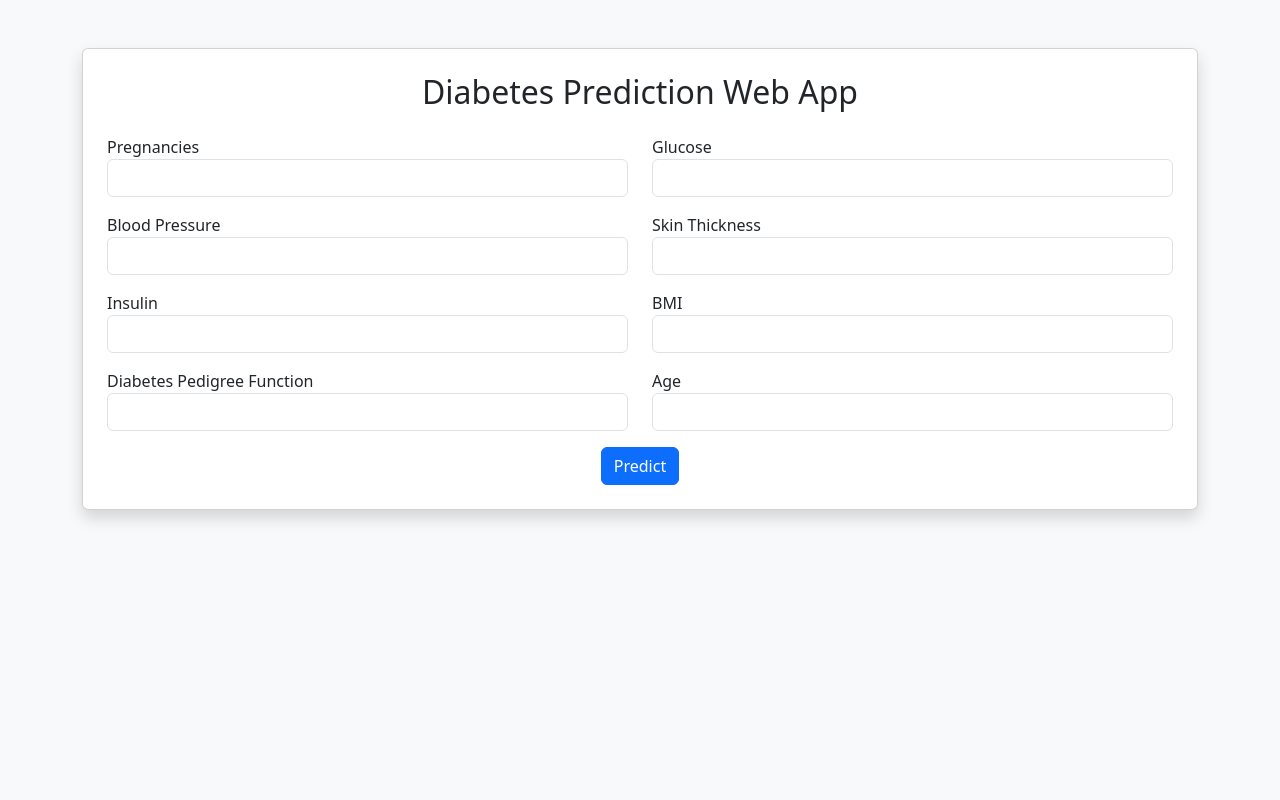
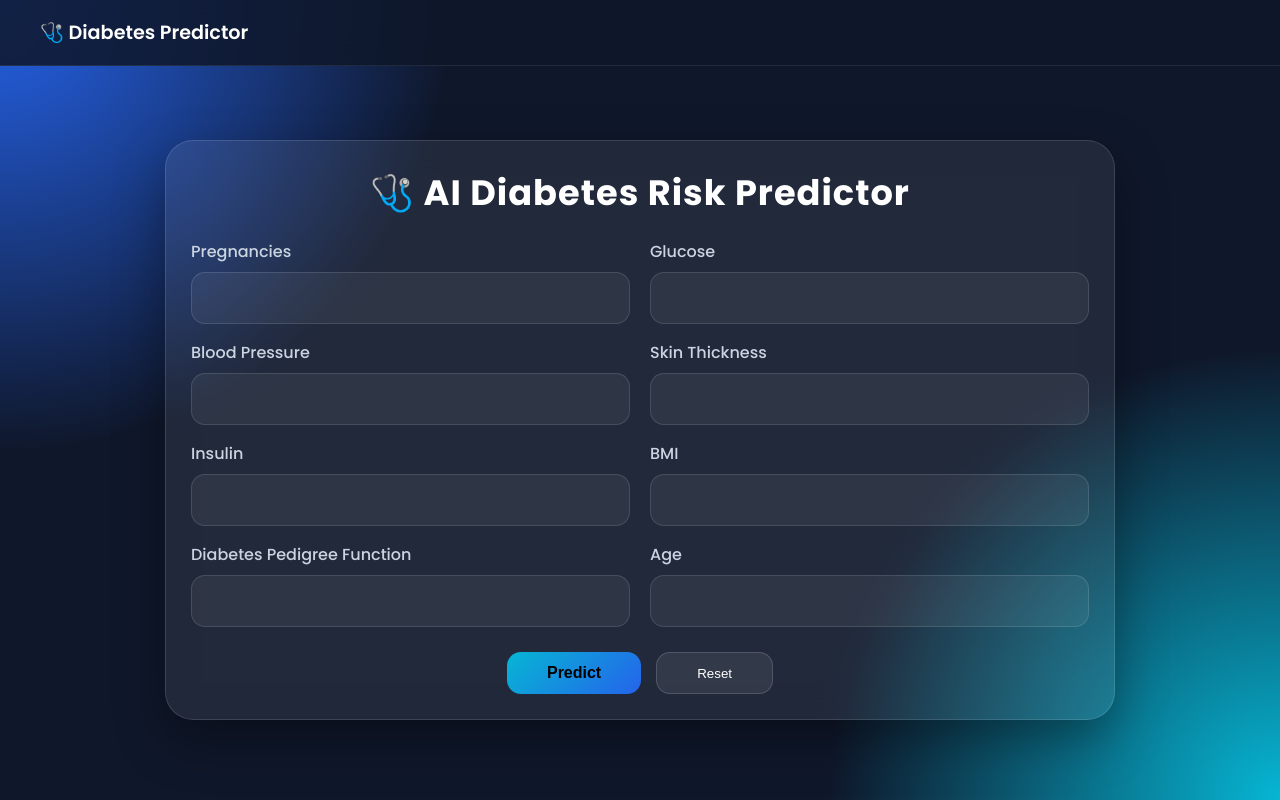
Before and after one commit to veerta-shrivastava/Diabetes_predictor, a Flask app: page / in a window 1280 px wide. Run offline with Flask 3, Linux system fonts and the light colour scheme; parts of the project's set-up code (start-up, migrations or seed data) failed here and were passed over.

Commit message:
Enhance UI and improve Diabetes Predictor

```diff
--- a/app.py
+++ b/app.py
@@ -14,10 +14,32 @@ def predict():
     try:
         features = [float(x) for x in request.form.values()]
         prediction = model.predict([np.array(features)])
+
         result = "Diabetic" if prediction[0] == 1 else "Not Diabetic"
-        return render_template('index.html', prediction_text=f'Result: {result}')
+
+        return render_template(
+            'index.html',
+            prediction_text=f'Result: {result}',
+            form=request.form
+        )
+
     except Exception as e:
-        return render_template('index.html', prediction_text=f'Error: {str(e)}')
+        return render_template(
+            'index.html',
+            prediction_text=f'Error: {str(e)}',
+            form=request.form
+        )
 
+# def predict():
+#     try:
+#         features = [float(x) for x in request.form.values()]
+#         prediction = model.predict([np.array(features)])
+#         result = "Diabetic" if prediction[0] == 1 else "Not Diabetic"
+#         return render_template('index.html', prediction_text=f'Result: {result}')
+#     except Exception as e:
+#         return render_template('index.html', prediction_text=f'Error: {str(e)}')
+@app.route('/predict', methods=['GET'])
+def predict_page():
+    return render_template('index.html')
 if __name__ == '__main__':
     app.run(debug=True)
--- /dev/null
+++ b/static/index.css
@@ -0,0 +1,225 @@
+/* ===== Google Font ===== */
+@import url('https://fonts.googleapis.com/css2?family=Poppins:wght@300;400;500;600;700&display=swap');
+
+/* ===== Base ===== */
+*{
+    margin:0;
+    padding:0;
+    box-sizing:border-box;
+}
+
+body{
+    font-family:'Poppins',sans-serif;
+    min-height:100vh;
+    background:
+        radial-gradient(circle at top left,#2563eb 0%,transparent 30%),
+        radial-gradient(circle at bottom right,#06b6d4 0%,transparent 30%),
+        #0f172a;
+    display:flex;
+    justify-content:center;
+    align-items:center;
+    padding:100px 20px 40px;
+}
+
+/* ===== Main Card ===== */
+.card{
+    width:100%;
+    max-width:none;
+    background:rgba(255,255,255,0.08);
+    backdrop-filter:blur(18px);
+    border:1px solid rgba(255,255,255,0.12);
+    border-radius:28px;
+    padding:25px;
+    box-shadow:
+        0 20px 50px rgba(0,0,0,0.35);
+    margin:auto;
+
+}
+
+/* ===== Heading ===== */
+h2{
+    text-align:center;
+    color:#fff;
+    font-weight:700;
+    margin-bottom:20px;
+    letter-spacing:1px;
+    font-size:2.2rem;
+}
+/* ===== Navbar ===== */
+.navbar{
+    width:100%;
+    position:fixed;
+    top:0;
+    left:0;
+
+    display:flex;
+    justify-content:space-between;
+    align-items:center;
+
+    padding:18px 40px;
+
+    background:rgba(15,23,42,0.85);
+    backdrop-filter:blur(15px);
+
+    border-bottom:1px solid rgba(255,255,255,0.08);
+}
+
+.logo{
+    color:white;
+    font-size:1.2rem;
+    font-weight:600;
+}
+
+.nav-links{
+    display:flex;
+    gap:25px;
+}
+
+.nav-links a{
+    color:#cbd5e1;
+    text-decoration:none;
+    transition:.3s;
+}
+
+.nav-links a:hover{
+    color:#38bdf8;
+}
+/* ===== Labels ===== */
+label{
+    color:#cbd5e1;
+    font-weight:500;
+    margin-bottom:8px;
+    display:block;
+
+}
+
+/* ===== Inputs ===== */
+.form-control{
+    background:rgba(255,255,255,0.06);
+    border:1px solid rgba(255,255,255,0.12);
+    color:#fff;
+    height:52px;
+    border-radius:14px;
+    transition:all .3s ease;
+    width:100%;
+    padding:0 15px;
+    font-size:16px;
+
+}
+
+.form-control:focus{
+    background:rgba(255,255,255,0.1);
+    border-color:#38bdf8;
+    box-shadow:0 0 20px rgba(56,189,248,0.3);
+    color:#fff;
+}
+
+.form-control::placeholder{
+    color:#94a3b8;
+}
+
+/* ===== Button ===== */
+.btn-primary{
+    background:linear-gradient(135deg,#06b6d4,#2563eb);
+    border:none;
+    border-radius:14px;
+    padding:12px 40px;
+    font-size:1rem;
+    font-weight:600;
+    transition:.3s;
+}
+
+.btn-primary:hover{
+    transform:translateY(-3px);
+    box-shadow:0 12px 25px rgba(37,99,235,0.4);
+}
+.btn-secondary{
+    background:rgba(255,255,255,0.08);
+    border:1px solid rgba(255,255,255,0.15);
+    color:#fff;
+    border-radius:14px;
+    padding:12px 40px;
+    cursor:pointer;
+    transition:.3s;
+}
+
+.btn-secondary:hover{
+    background:rgba(255,255,255,0.15);
+}
+
+/* ===== Result ===== */
+.alert{
+    border:none;
+    border-radius:16px;
+    padding:18px;
+    font-size:1.1rem;
+    margin-top:25px;
+    color:#fff;
+    text-align:center;
+    font-weight:600;
+}
+
+.alert-success{
+    background:rgba(34,197,94,0.15);
+    color:#4ade80;
+}
+
+.alert-danger{
+    background:rgba(239,68,68,0.15);
+    color:#f87171;
+}
+.form-grid{
+    display:grid;
+    grid-template-columns:1fr 1fr;
+    gap:16px 20px;
+}
+.result-card{
+    margin-top:18px;
+    padding:14px;
+    border-radius:16px;
+    text-align:center;
+    font-size:1.2rem;
+    font-weight:600;
+    background:rgba(239,68,68,0.15);
+    border:1px solid rgba(239,68,68,0.3);
+    color:#ff7b7b;
+}
+
+.container{
+    width:min(100%, 950px);
+    max-width:1100px;
+    margin:auto;
+}
+.button-wrapper{
+    display:flex;
+    justify-content:center;
+    margin-top:25px;
+    gap:15px;
+}
+/* Chrome, Edge, Safari */
+input[type="number"]::-webkit-inner-spin-button,
+input[type="number"]::-webkit-outer-spin-button {
+    -webkit-appearance: none;
+    margin: 0;
+}
+
+/* Firefox */
+input[type="number"] {
+    -moz-appearance: textfield;
+    appearance: textfield;
+}
+/* ===== Responsive ===== */
+@media(max-width:768px){
+
+    .card{
+        padding:25px;
+    }
+
+    h2{
+        font-size:1.8rem;
+    }
+    .form-grid{
+        grid-template-columns:1fr;
+    }
+
+}
--- a/templates/index.html
+++ b/templates/index.html
@@ -2,62 +2,69 @@
 <html>
 <head>
     <title>Diabetes Predictor</title>
-    <!-- Bootstrap CSS CDN -->
-    <link href="https://cdn.jsdelivr.net/npm/bootstrap@5.3.0/dist/css/bootstrap.min.css" rel="stylesheet">
+
+     <link rel="stylesheet" href="{{ url_for('static', filename='index.css') }}">
 </head>
 <body class="bg-light">
+<nav class="navbar">
+    <div class="logo">🩺 Diabetes Predictor</div>
 
-<div class="container mt-5">
-    <div class="card shadow p-4">
-        <h2 class="text-center mb-4">Diabetes Prediction Web App</h2>
+    <div class="nav-links">
+    </div>
+</nav>
+<div class="container">
+    <div class="card">
+        <h2>🩺 AI Diabetes Risk Predictor</h2>
         <form method="POST" action="/predict">
-            <div class="row mb-3">
-                <div class="col-md-6">
-                    <label>Pregnancies</label>
-                    <input type="number" step="any" name="pregnancies" class="form-control" required>
-                </div>
-                <div class="col-md-6">
-                    <label>Glucose</label>
-                    <input type="number" step="any" name="glucose" class="form-control" required>
-                </div>
-            </div>
-            <div class="row mb-3">
-                <div class="col-md-6">
-                    <label>Blood Pressure</label>
-                    <input type="number" step="any" name="bloodpressure" class="form-control" required>
-                </div>
-                <div class="col-md-6">
-                    <label>Skin Thickness</label>
-                    <input type="number" step="any" name="skinthickness" class="form-control" required>
-                </div>
-            </div>
-            <div class="row mb-3">
-                <div class="col-md-6">
-                    <label>Insulin</label>
-                    <input type="number" step="any" name="insulin" class="form-control" required>
-                </div>
-                <div class="col-md-6">
-                    <label>BMI</label>
-                    <input type="number" step="any" name="bmi" class="form-control" required>
-                </div>
-            </div>
-            <div class="row mb-3">
-                <div class="col-md-6">
-                    <label>Diabetes Pedigree Function</label>
-                    <input type="number" step="any" name="dpf" class="form-control" required>
-                </div>
-                <div class="col-md-6">
-                    <label>Age</label>
-                    <input type="number" step="any" name="age" class="form-control" required>
-                </div>
-            </div>
-            <div class="text-center">
-                <button type="submit" class="btn btn-primary">Predict</button>
+            <div class="form-grid">
+    <div >
+        <label>Pregnancies</label>
+        <input type="number" name="pregnancies" class="form-control" value="{{ form.get('pregnancies', '') if form else '' }}">
+    </div>
+
+    <div >
+        <label>Glucose</label>
+        <input type="number" name="glucose" class="form-control" value="{{ form.get('glucose', '') if form else '' }}">
+    </div>
+
+    <div >
+        <label>Blood Pressure</label>
+        <input type="number" name="bloodpressure" class="form-control" value="{{ form.get('bloodpressure', '') if form else '' }}">
+    </div>
+
+    <div >
+        <label>Skin Thickness</label>
+        <input type="number" name="skinthickness" class="form-control" value="{{ form.get('skinthickness', '') if form else '' }}">
+    </div>
+
+    <div >
+        <label>Insulin</label>
+        <input type="number" name="insulin" class="form-control" value="{{ form.get('insulin', '') if form else '' }}">
+    </div>
+
+    <div >
+        <label>BMI</label>
+        <input type="number" name="bmi" class="form-control" value="{{ form.get('bmi', '') if form else '' }}">
+    </div>
+
+    <div >
+        <label>Diabetes Pedigree Function</label>
+        <input type="number" name="dpf" class="form-control" value="{{ form.get('dpf', '') if form else '' }}">
+    </div>
+
+    <div >
+        <label>Age</label>
+        <input type="number" name="age" class="form-control" value="{{ form.get('age', '') if form else '' }}">
+    </div>
+</div>
+            <div class="button-wrapper">
+                <button type="submit" class="btn-primary">Predict</button>
+                <button type="reset" class="btn-secondary" onclick="window.location.href='/predict'">Reset</button>
             </div>
         </form>
 
         {% if prediction_text %}
-            <div class="alert alert-info text-center mt-4">
+            <div class="result-card">
                 <strong>{{ prediction_text }}</strong>
             </div>
         {% endif %}
```
